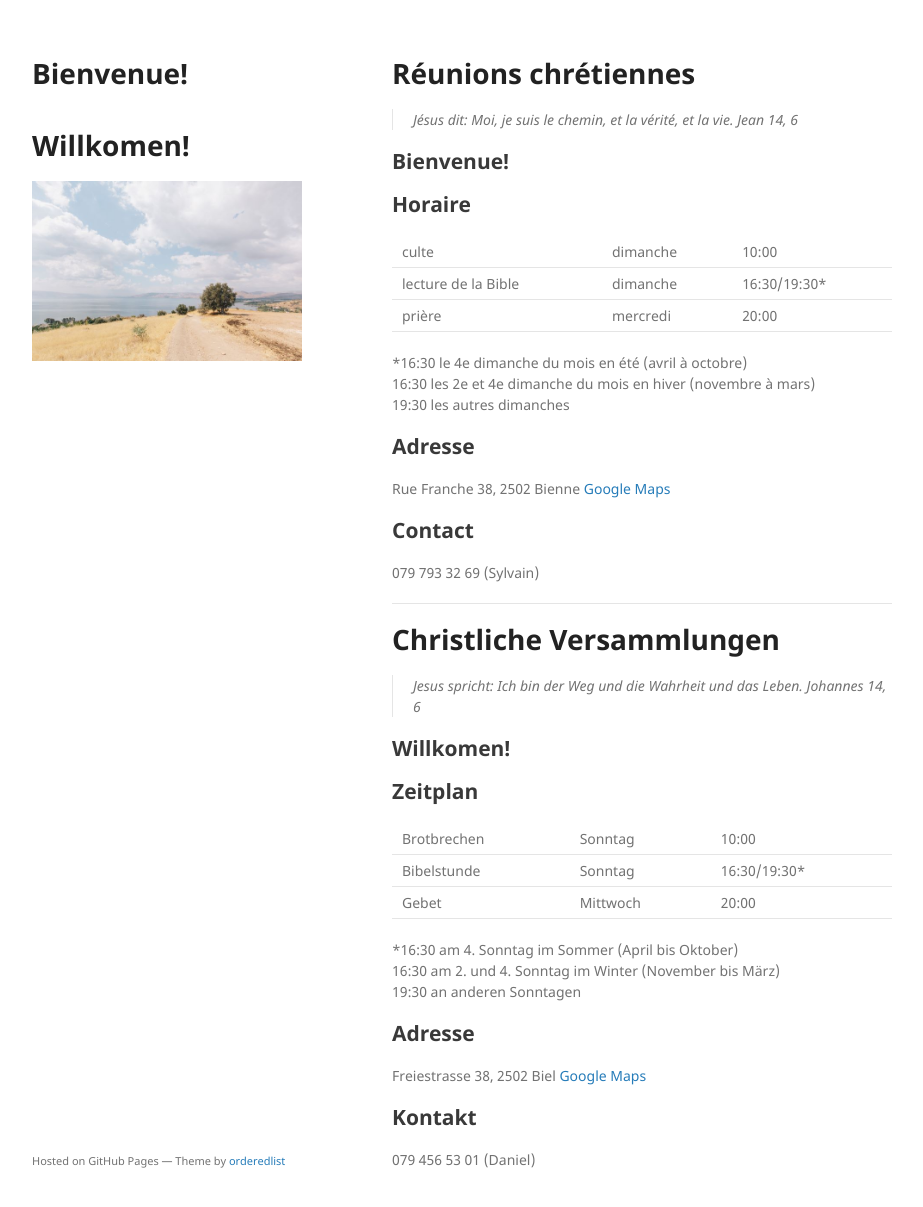
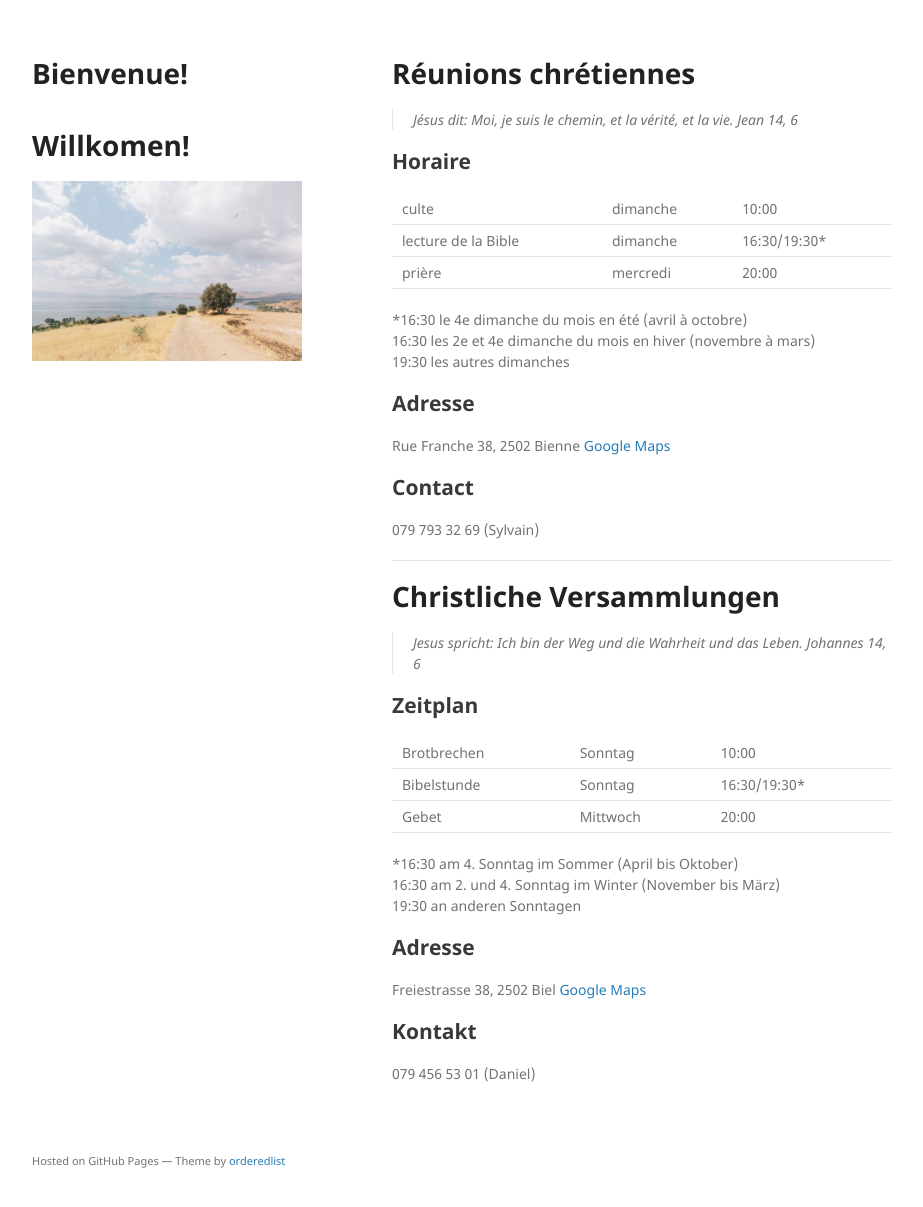
Before and after one commit to gitjo7265/rf38, a Jekyll site: the page built from index.md, in a window 1280 px wide and 1240 px high. Shown: the top 1207 px of the window, without its empty margins (178-1101 px from the left). Built offline with Jekyll 4.4.1, drawn with Linux system fonts in a browser that asks for light colours; our own code applies the rules of GitHub Pages for plain Markdown files.

Commit message:
Update index.md

```diff
--- a/index.md
+++ b/index.md
@@ -6,8 +6,6 @@ layout: default
 
 
 > Jésus dit: Moi, je suis le chemin, et la vérité, et la vie. Jean 14, 6
-
-## Bienvenue!
 
 ## Horaire
 
@@ -33,8 +31,6 @@ Rue Franche 38, 2502 Bienne [Google Maps](https://www.google.ch/maps/place/Rue+F
 
 > Jesus spricht: Ich bin der Weg und die Wahrheit und das Leben. Johannes 14, 6
 
-## Willkomen!
-
 ## Zeitplan
 
 |:--------------------|:----------|:------------- |
```
